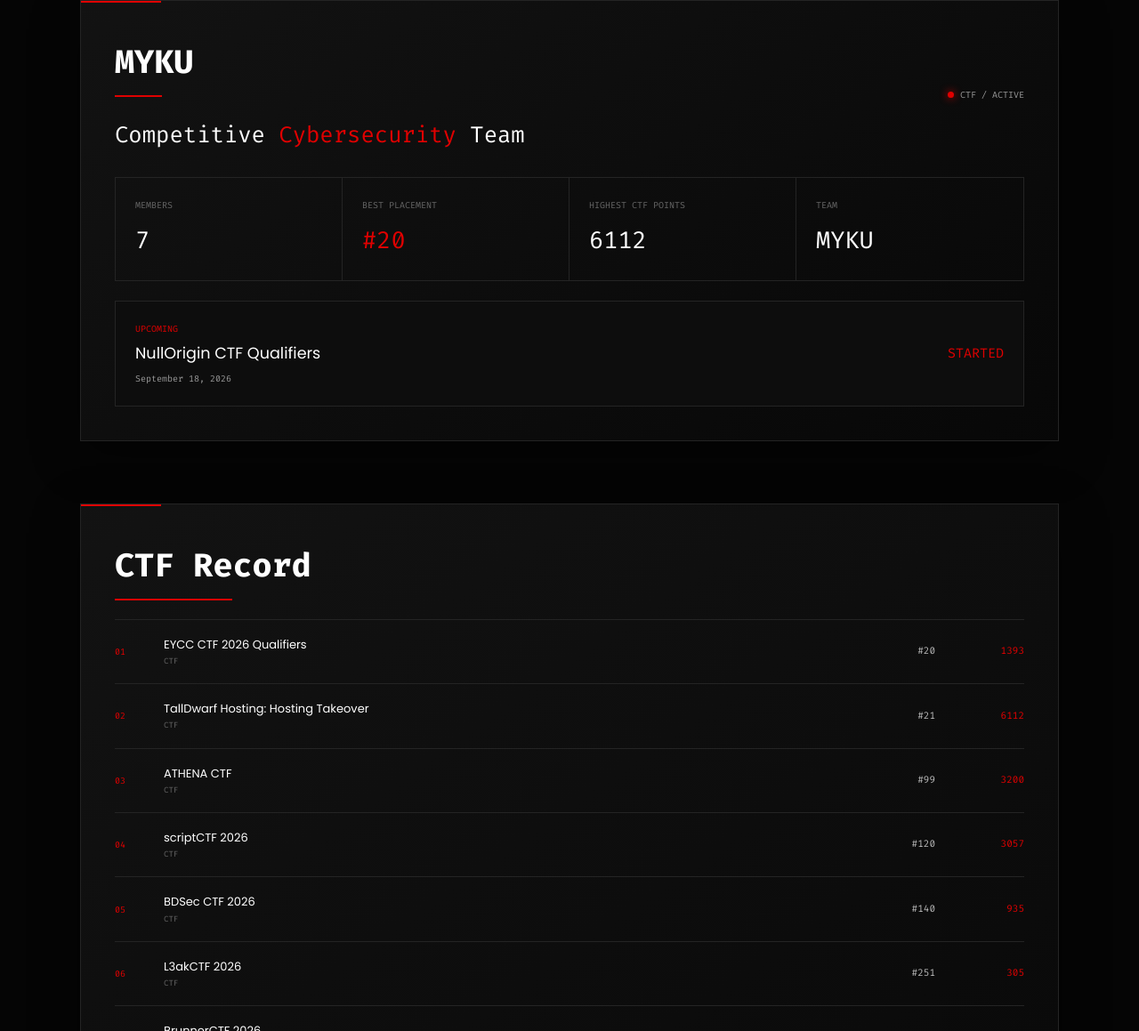
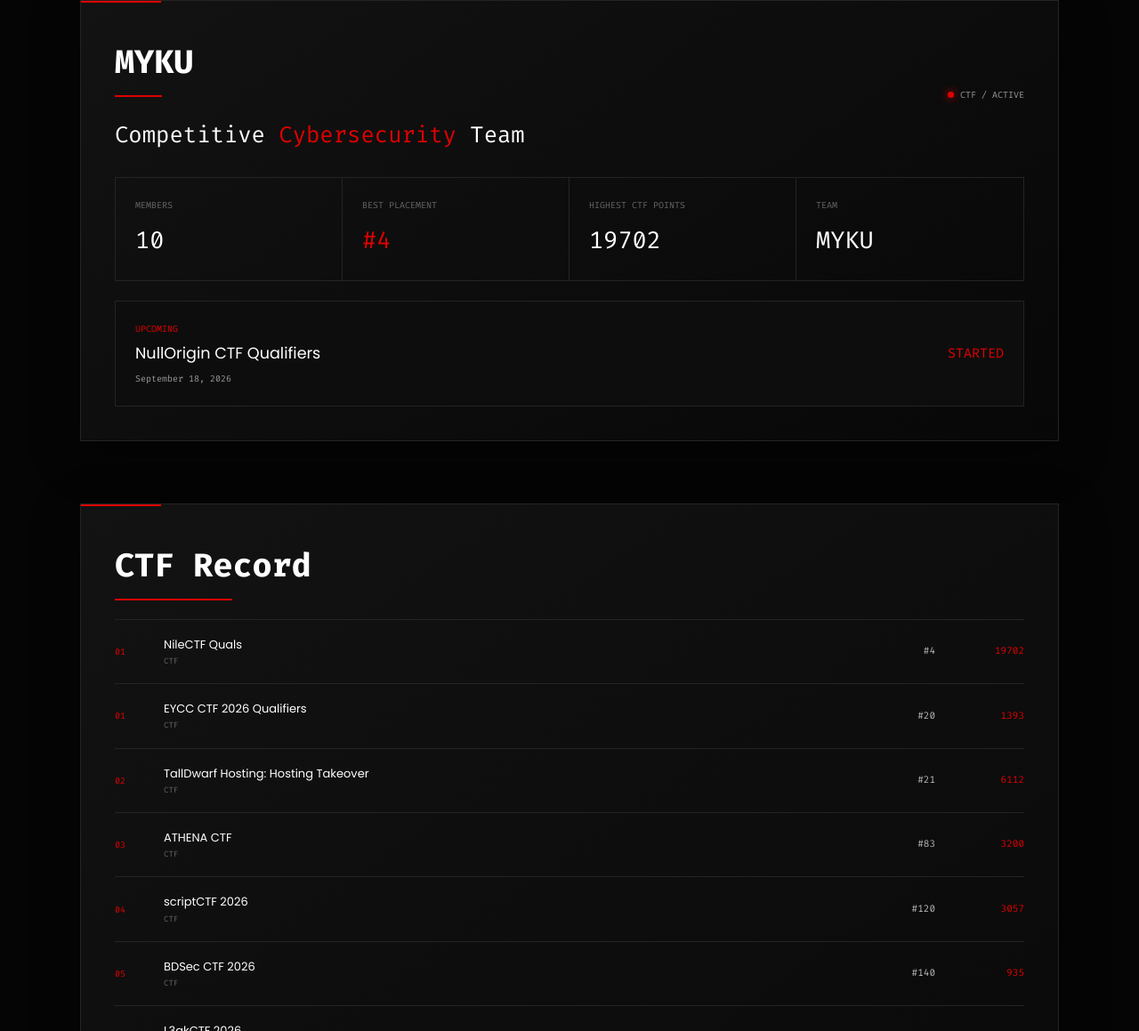
Before and after one commit to anas-mahfouz/portfolio, a plain HTML site: page index.html in a window 1280 px wide. Shown: the part 1987-3146 px from the top of the page at 89% size. Drawn offline with Linux system fonts and the light colour scheme.

Commit message:
Update index.html

```diff
--- a/index.html
+++ b/index.html
@@ -2119,7 +2119,7 @@
         </div>
 
         <div class="stat-value">
-          7
+          10
         </div>
 
       </div>
@@ -2132,7 +2132,7 @@
         </div>
 
         <div class="stat-value red">
-          #20
+          #4
         </div>
 
       </div>
@@ -2145,7 +2145,7 @@
         </div>
 
         <div class="stat-value">
-          6112
+          19702
         </div>
 
       </div>
@@ -2205,6 +2205,25 @@
 
     <div class="record">
 
+            <div class="record-row">
+
+        <div class="record-index">01</div>
+
+        <div class="record-event">
+          NileCTF Quals
+          <small>CTF</small>
+        </div>
+
+        <div class="record-rank">
+          #4
+        </div>
+
+        <div class="record-points">
+          19702
+        </div>
+
+      </div>
+
 
       <div class="record-row">
 
@@ -2256,7 +2275,7 @@
         </div>
 
         <div class="record-rank">
-          #99
+          #83
         </div>
 
         <div class="record-points">
```
